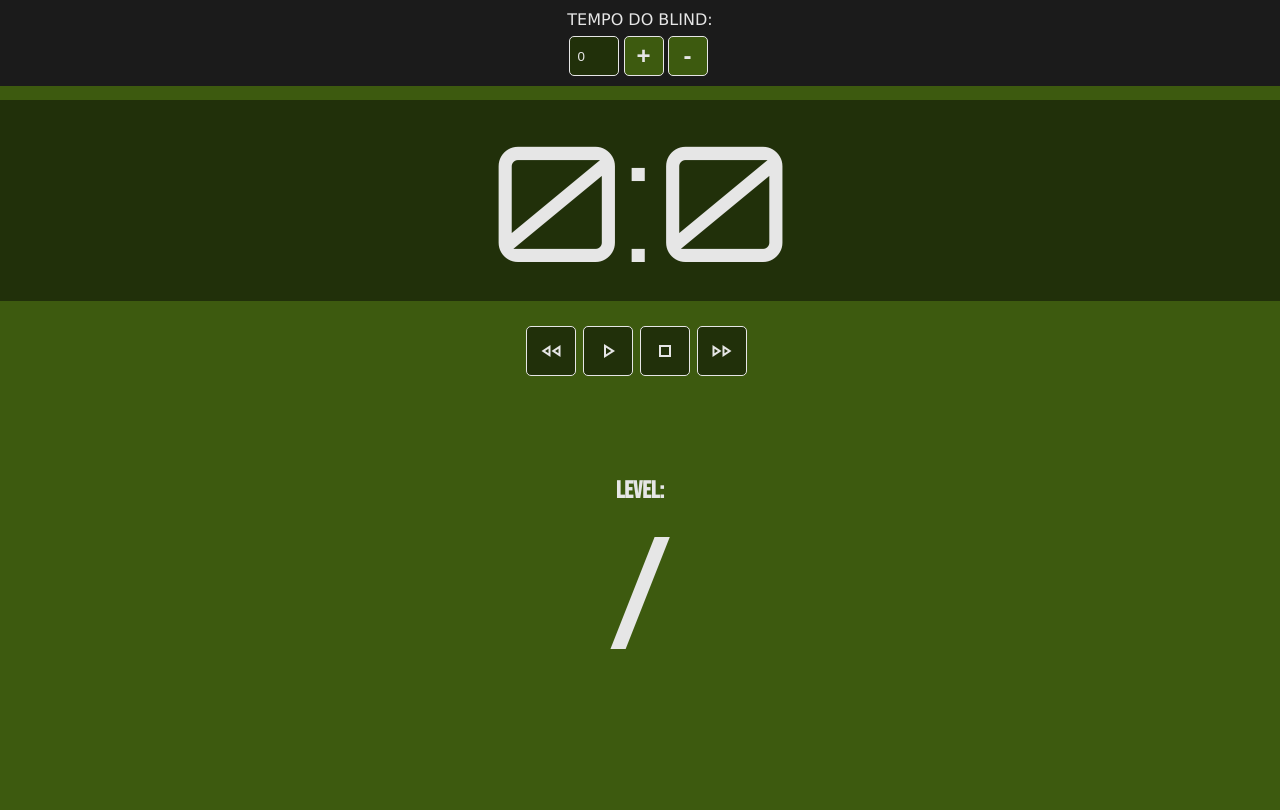
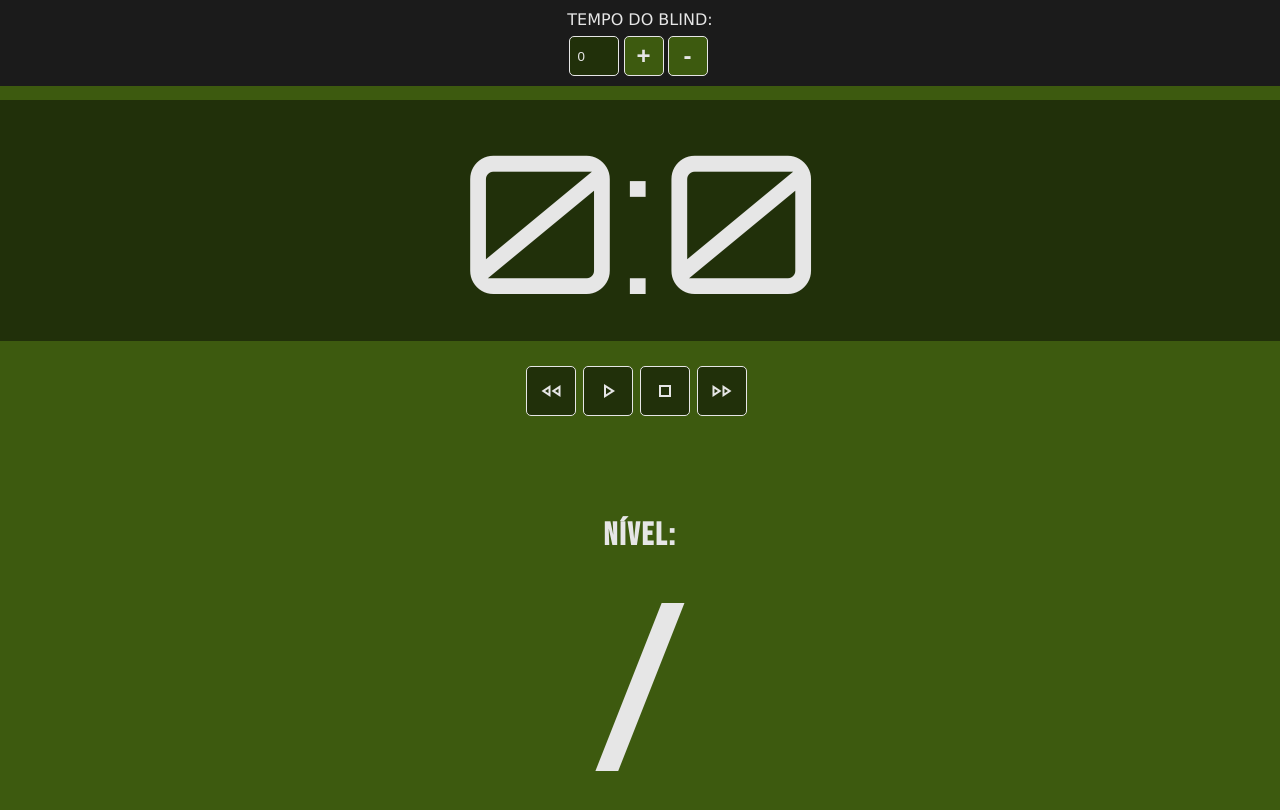
Before and after one commit to alexeydf/pokertimer, a Vue app: page / in a window 1280 px wide. Shown: the top 810 px of the page. Built offline with nearby package versions, Linux system fonts and the light colour scheme.

Commit message:
atualização

```diff
--- a/src/App.vue
+++ b/src/App.vue
@@ -22,7 +22,7 @@
       </section>
 
       <section class="info-blind">
-        <p>Level: {{ level }}</p>
+        <p>Nível: {{ level }}</p>
 
         <div class="blind">
           {{ smallBlind }} / {{ bigBlind }}
--- a/src/blinds/blinds.js
+++ b/src/blinds/blinds.js
@@ -8,5 +8,18 @@ export const blinds = [
   {level: 7, smallBlind: 250, bigBlind: 500},
   {level: 8, smallBlind: 300, bigBlind: 600},
   {level: 9, smallBlind: 400, bigBlind: 800},
-  {level: 10, smallBlind: 500, bigBlind: 1000}
+  {level: 10, smallBlind: 500, bigBlind: 1000},
+  {level: 11, smallBlind: 1000, bigBlind: 2000},
+  {level: 12, smallBlind: 1500, bigBlind: 3000},
+  {level: 13, smallBlind: 2000, bigBlind: 4000},
+  {level: 14, smallBlind: 2500, bigBlind: 5000},
+  {level: 15, smallBlind: 3000, bigBlind: 6000},
+  {level: 16, smallBlind: 3500, bigBlind: 7000},
+  {level: 17, smallBlind: 4000, bigBlind: 8000},
+  {level: 18, smallBlind: 5000, bigBlind: 10000},
+  {level: 19, smallBlind: 6000, bigBlind: 12000},
+  {level: 20, smallBlind: 7000, bigBlind: 14000},
+  {level: 21, smallBlind: 8000, bigBlind: 16000},
+  {level: 22, smallBlind: 9000, bigBlind: 18000},
+  {level: 23, smallBlind: 10000, bigBlind: 20000}
 ]
--- a/src/styles/global.css
+++ b/src/styles/global.css
@@ -97,7 +97,7 @@ input{
 .timer{
   background-color: var(--cor-verde-escuro);
   width: 100%;
-  font-size: 10rem;
+  font-size: 6rem;
   text-align: center;
   font-family: "Orbitron", sans-serif;
   margin: 100px 0 25px 0;
@@ -126,10 +126,20 @@ input{
 .info-blind p{
   text-transform: uppercase;
   font-weight: 600;
-  font-size: 1.5rem;
+  font-size: 2rem;
+  letter-spacing: 2px;
 }
 .blind{
   font-weight: 400;
-  font-size: 10rem;
+  font-size: 7rem;
 
 }
+
+@media (min-width: 700px){
+  .timer{
+    font-size: 12rem;
+  }
+  .blind{
+    font-size: 15rem;
+  }
+}
```
